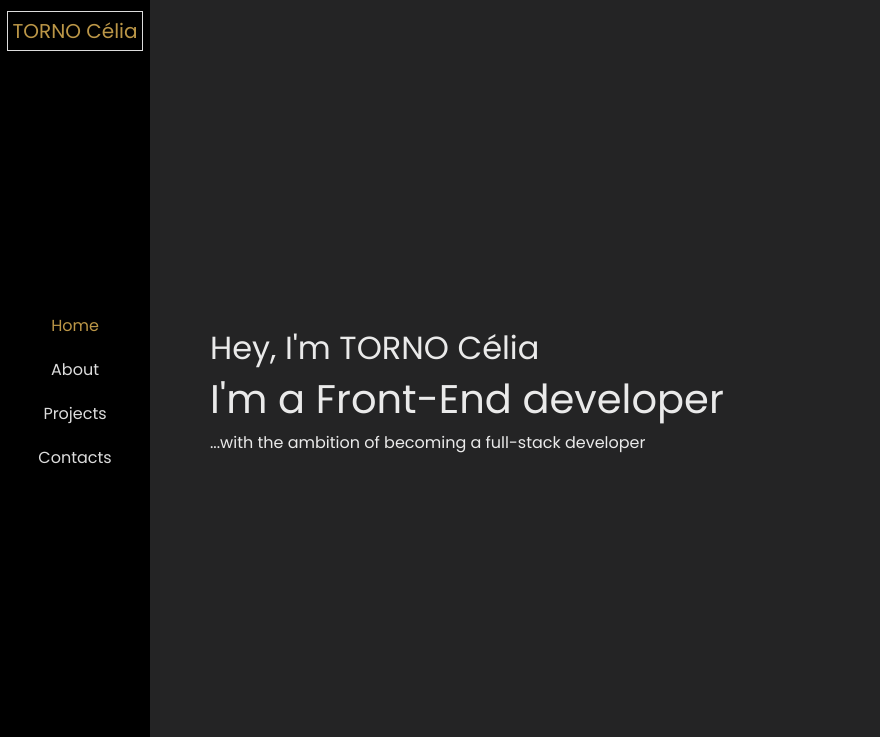
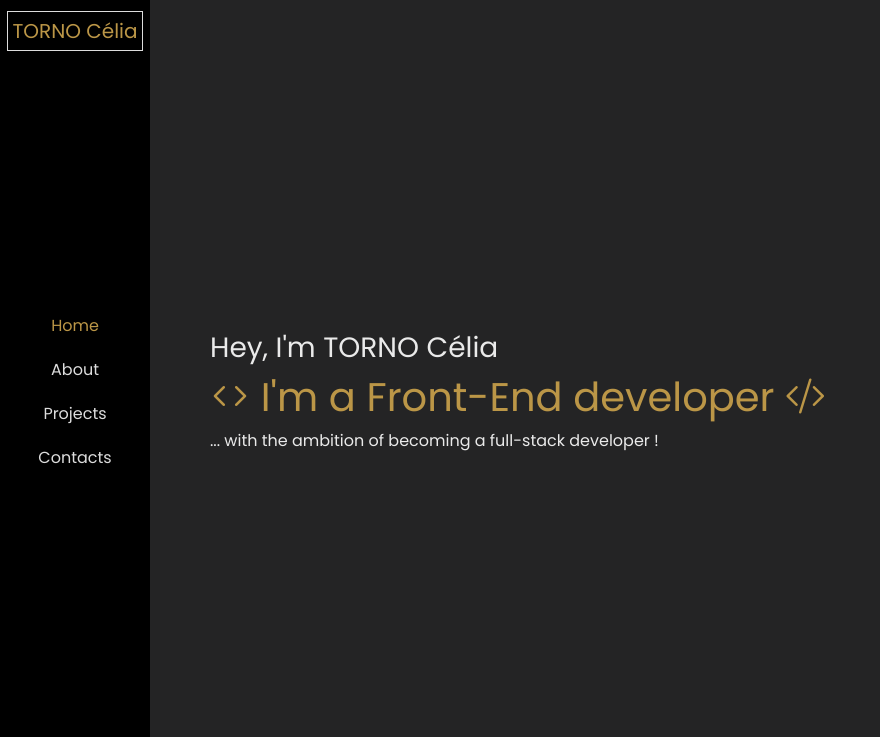
Before and after one commit to c-e-l-i-a/Portfolio, a website: page index.html in a window 1280 px wide. Shown: the top 737 px of the page, without its empty margins (0-880 px from the left). Drawn offline with nearby package versions, Linux system fonts and the light colour scheme.

Commit message:
details changes

```diff
--- a/index.html
+++ b/index.html
@@ -74,9 +74,9 @@
 
                                 <div class="row">
                                     <div class="col-12 text-center text-md-start">
-                                        <h2>Hey, I'm TORNO Célia</h2>
-                                        <h1>I'm a Front-End developer</h1>
-                                        <p>...with the ambition of becoming a full-stack developer</p>
+                                        <h3>Hey, I'm TORNO Célia</h3>
+                                        <h1><i class="bi bi-code"></i> I'm a Front-End developer <i class="bi bi-code-slash"></i></h1>
+                                        <p>... with the ambition of becoming a full-stack developer !</p>
                                     </div>
                                 </div>
 
--- a/style.css
+++ b/style.css
@@ -21,6 +21,9 @@ body {
 
 a {
     text-decoration: none;
+}
+h1 {
+    color: var(--secondary-font-color);
 }
 aside {
     background: #000;
@@ -51,6 +54,11 @@ aside {
     color: var(--secondary-font-color);
 }
 
+.navbar-toggler:focus {
+    outline: none;
+    box-shadow: none;
+}
+
 .fullscreen {
     height: 100vh;
 }
```
